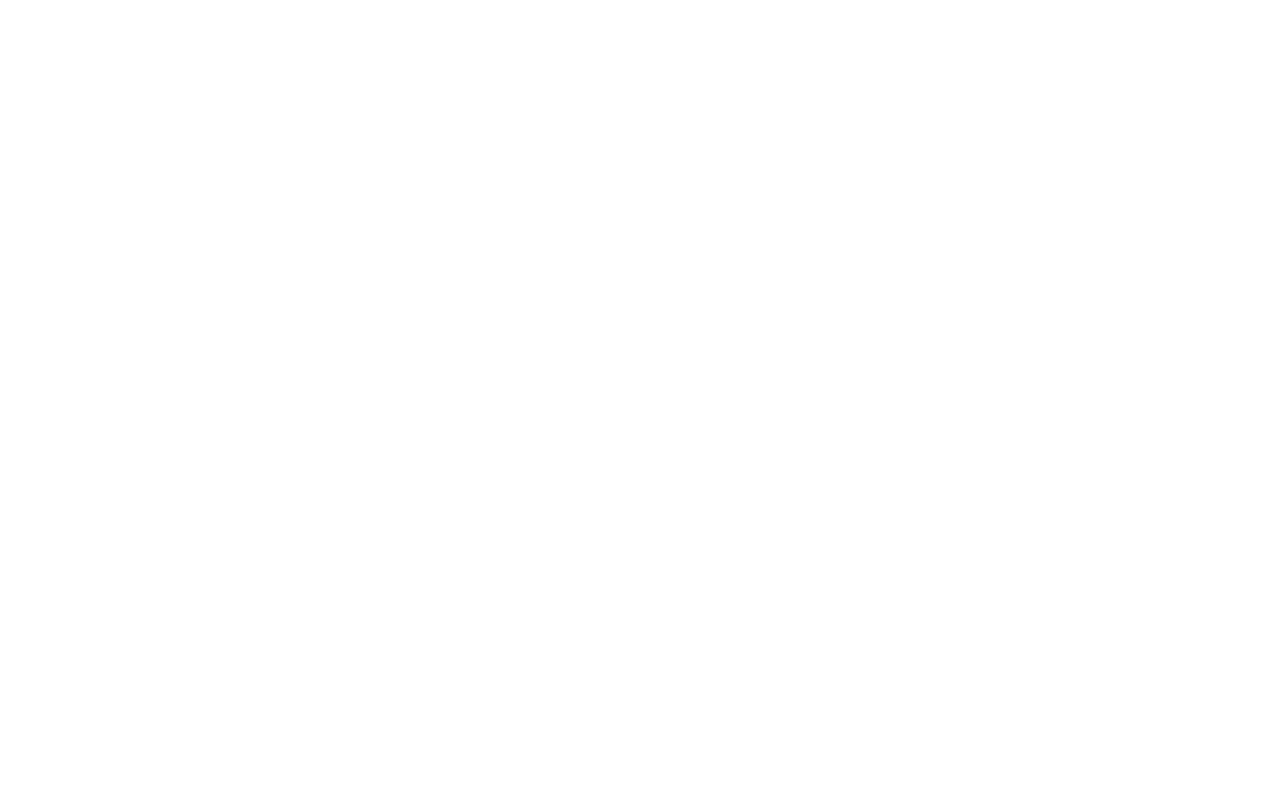
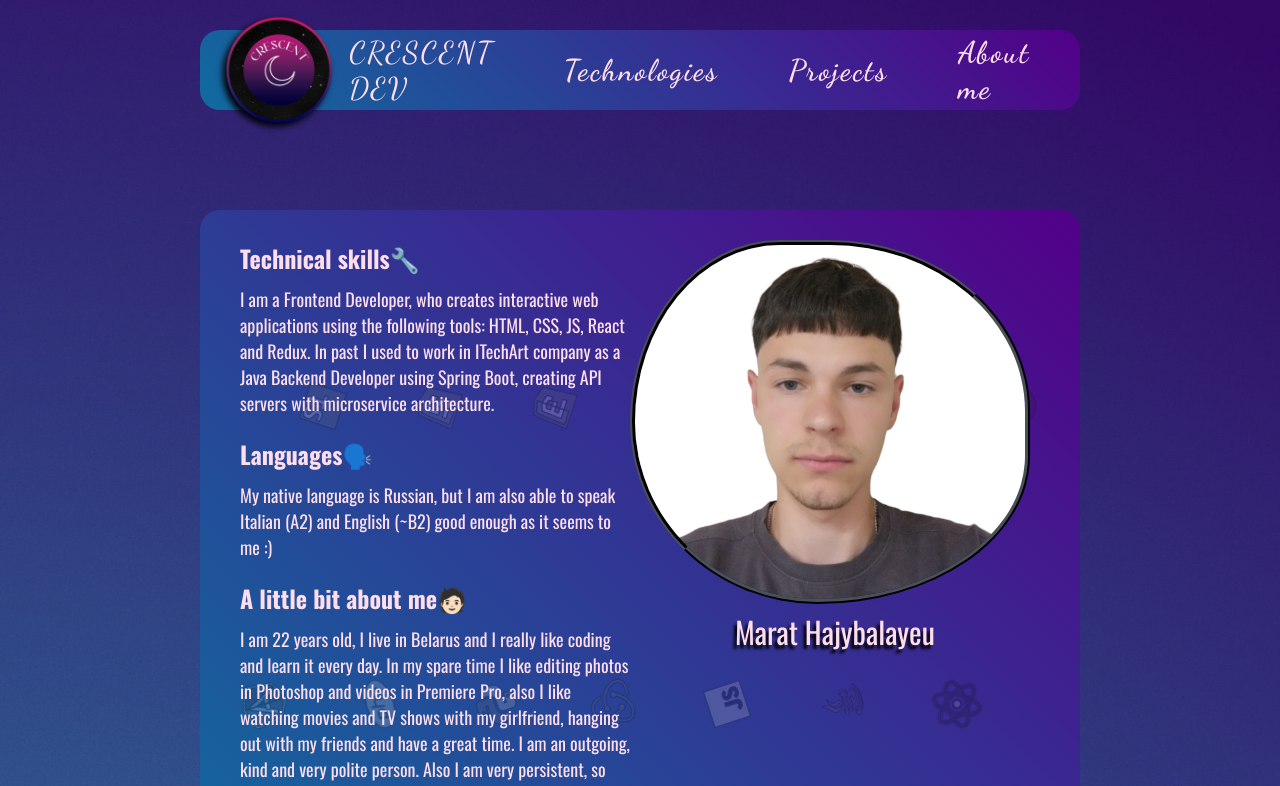
Before and after one commit to Crescent17/cv, a React (Vite) app: page / in a window 1280 px wide. Shown: the top 786 px of the page. Built offline with nearby package versions, Linux system fonts and the light colour scheme.

Commit message:
use Global Style, Navigation and Header components in App

```diff
--- a/src/App.jsx
+++ b/src/App.jsx
@@ -1,6 +1,13 @@
+import GlobalStyle from "./util/globalStyles.js";
+import Navigation from "./components/layout/Navigation.jsx";
+import Header from "./components/layout/Header.jsx";
+
 export default function App() {
     return (
         <div>
+            <GlobalStyle/>
+            <Navigation/>
+            <Header/>
         </div>
     )
 }
```
